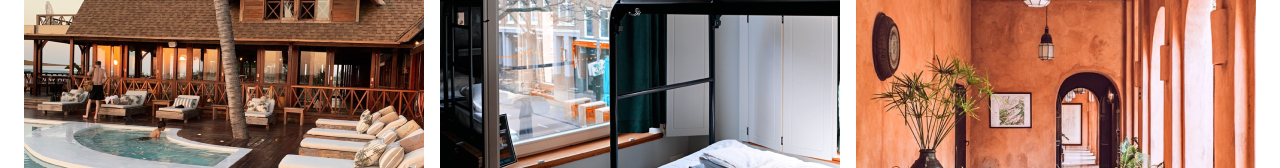
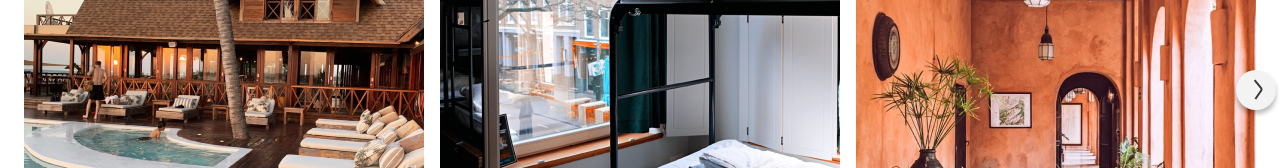
Before and after one commit to MaryiaTS/if-html, a website: page index.html in a window 1280 px wide. Shown: the part 3947-4115 px from the top of the page. Drawn offline with Linux system fonts and the light colour scheme; a web font is replaced by a local one.

Commit message:
added missing arrow for block "guests reviews"

```diff
--- a/index.html
+++ b/index.html
@@ -726,6 +726,9 @@
               stay at this location during my next stay in Marocco.
             </p>
           </div>
+          <svg class="rev_row-arrow">
+            <use href="#arrow" />
+          </svg>
         </div>
         <form action="#" class="rev__switch-mob--hidden">
           <input type="radio" name="reviews-mob" value="rev1">
--- a/styles/style.css
+++ b/styles/style.css
@@ -470,6 +470,17 @@ a {
   display: flex;
   flex-direction: row;
   column-gap: 16px;
+  position: relative;
+}
+
+.rev_row-arrow {
+  --width-arrow: 48px;
+  width: var(--width-arrow);
+  aspect-ratio: 1/1;
+  position: absolute;
+  right: calc( var(--width-arrow) / 2 - var(--width-arrow));
+  top: calc((var(--col-width) * 7/ 2) - var(--width-arrow) / 2);
+  z-index: 2;
 }
 
 .rev__row-elem {
```
